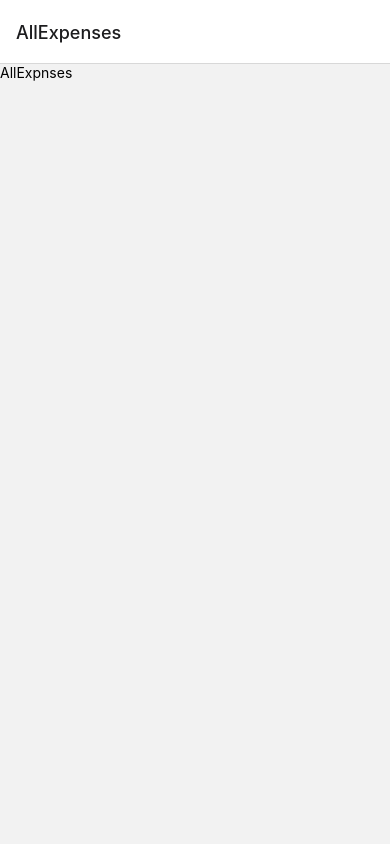
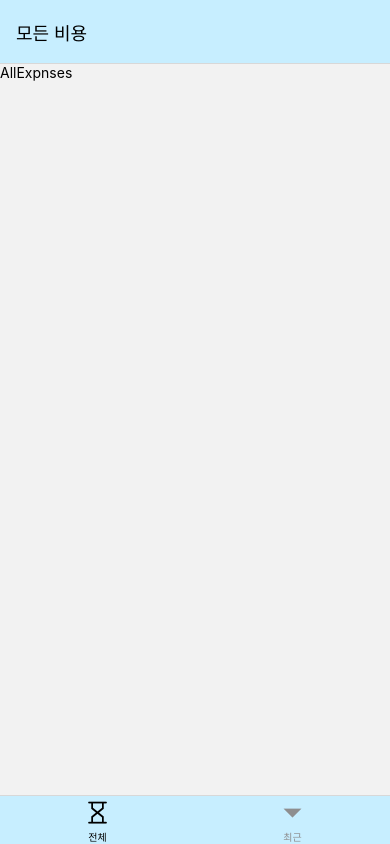
Before and after one commit to zlzlzlmo/react-native-study4, a React Native app: screen / in a window 390 px wide. Built offline with nearby package versions, Linux system fonts and the light colour scheme.

Commit message:
bottom navigator header 및 tab bar 스타일링

```diff
--- a/App.tsx
+++ b/App.tsx
@@ -6,20 +6,64 @@ import { createBottomTabNavigator } from "@react-navigation/bottom-tabs";
 import AllExpenses from "./src/screens/AllExpenses";
 import ManageExpenses from "./src/screens/ManageExpenses";
 import RecentExpenses from "./src/screens/RecentExpenses";
-
+import { GlobalStyles } from "./src/constants/styles";
+import { AntDesign } from "@expo/vector-icons";
 const Stack = createStackNavigator();
 const Bottom = createBottomTabNavigator();
 
+const ExpenseOverview = () => {
+  return (
+    <Bottom.Navigator
+      screenOptions={{
+        headerStyle: {
+          backgroundColor: GlobalStyles.colors.subColor3,
+        },
+        headerTintColor: GlobalStyles.colors.blackColor,
+        tabBarStyle: {
+          backgroundColor: GlobalStyles.colors.subColor3,
+        },
+        tabBarActiveTintColor: GlobalStyles.colors.blackColor,
+      }}
+    >
+      <Bottom.Screen
+        name="AllExpenses"
+        component={AllExpenses}
+        options={{
+          headerTitle: "모든 비용",
+          tabBarLabel: "전체",
+          tabBarIcon: ({ color, size }) => (
+            <AntDesign name="hourglass" size={size} color={color} />
+          ),
+        }}
+      />
+      <Bottom.Screen
+        name="RecentExpenses"
+        component={RecentExpenses}
+        options={{
+          headerTitle: "최근 비용",
+          tabBarLabel: "최근",
+        }}
+      />
+    </Bottom.Navigator>
+  );
+};
+
 export default function App() {
   // * NavigationContainer은 앱 상태를 관리하고 앱 환경에 네비게이터를 연결한다
+  // * headerShown 옵션으로 header를 숨길 수 있다. ( nested navigation을 사용하면 header가 두개 나오므로 상위 스크린 헤더를 안보이게 하기 위함 )
   return (
     <>
       <StatusBar style="auto" />
       <NavigationContainer>
         <Stack.Navigator>
-          <Stack.Screen name="AllExpenses" component={AllExpenses} />
+          <Stack.Screen
+            name="ExpenseOverview"
+            component={ExpenseOverview}
+            options={{
+              headerShown: false,
+            }}
+          />
           <Stack.Screen name="ManageExpenses" component={ManageExpenses} />
-          <Stack.Screen name="RecentExpenses" component={RecentExpenses} />
         </Stack.Navigator>
       </NavigationContainer>
     </>
--- /dev/null
+++ b/src/constants/styles.ts
@@ -0,0 +1,10 @@
+export const GlobalStyles = {
+  colors: {
+    mainColor: "#b1e9a3",
+    subColor: "#7ac38f",
+    subColor2: "#88e0d0",
+    subColor3: "#c7eeff",
+    whiteColor: "#fff",
+    blackColor: "#000",
+  },
+};
```
